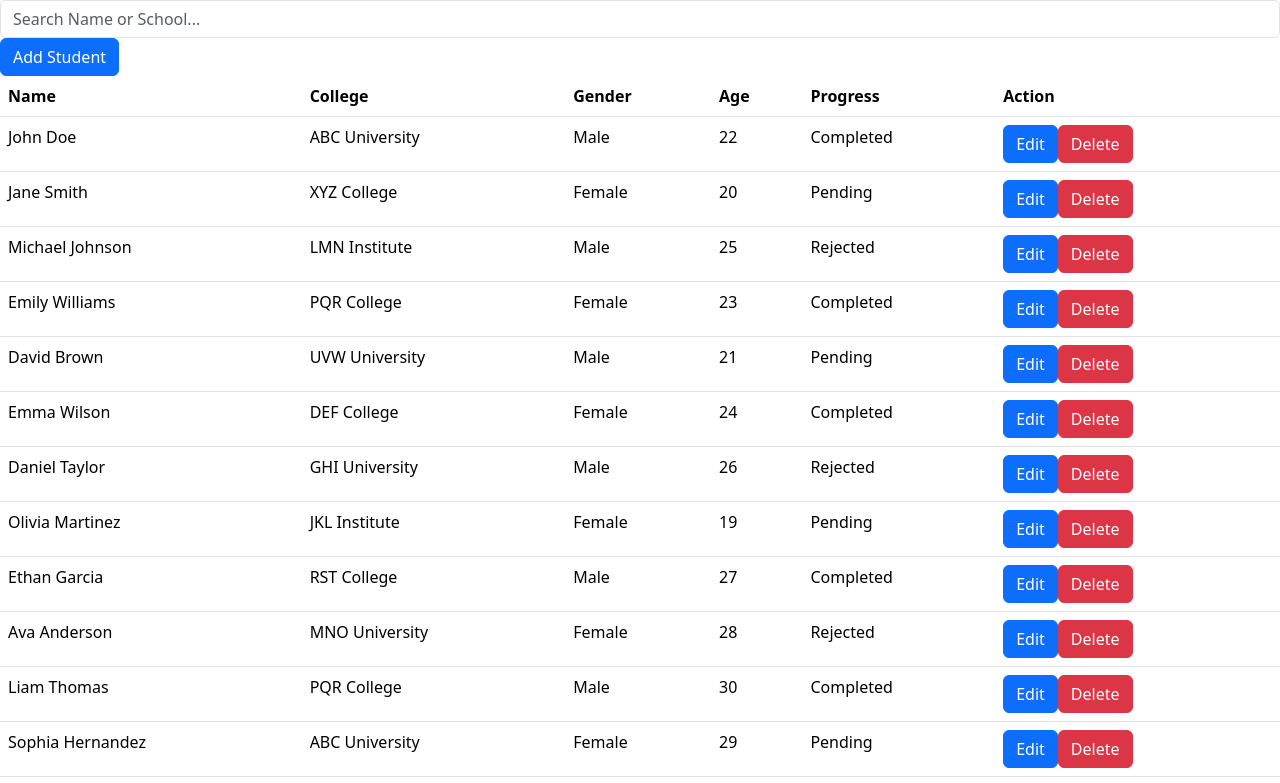
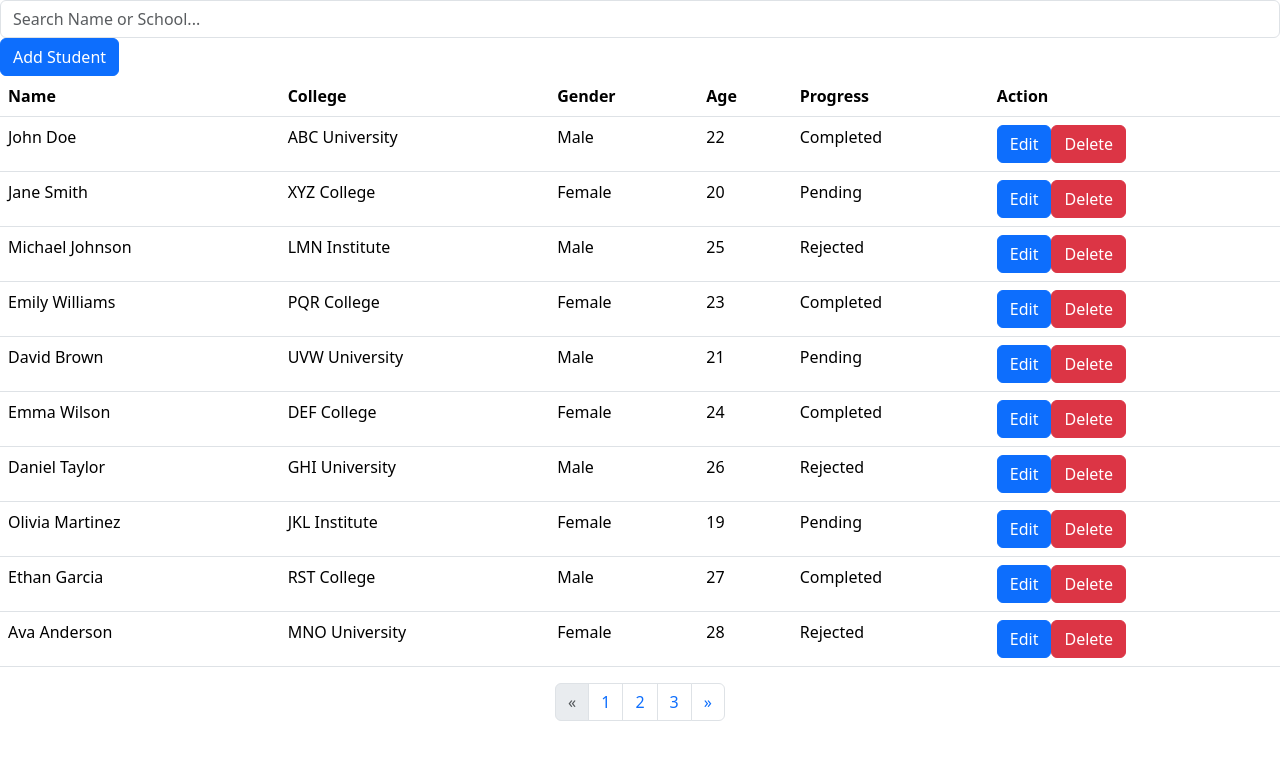
Before and after one commit to Zuke99/Coditation-StudentApp, an Angular app: page / in a window 1280 px wide. Shown: the top 783 px of the page. Built offline with nearby package versions, Linux system fonts and the light colour scheme.

Commit message:
added pagination

```diff
--- a/src/app/components/student-list/student-list/student-list.component.html
+++ b/src/app/components/student-list/student-list/student-list.component.html
@@ -17,7 +17,7 @@
       </tr>
     </thead>
     <tbody>
-      <tr *ngFor="let student of students">
+      <tr *ngFor="let student of paginatedData">
         <td>{{ student.studentName }}</td>
         <td>{{ student.college }}</td>
         <td>{{ student.gender }}</td>
@@ -30,6 +30,32 @@
       </tr>
     </tbody>
   </table>
+
+
+  <!-- Bootstrap pagination -->
+<nav aria-label="Page navigation">
+    <ul class="pagination justify-content-center">
+      <!-- Previous page button -->
+      <li class="page-item" [class.disabled]="currentPage === 1">
+        <button class="page-link" (click)="onPageChange(currentPage - 1)" aria-label="Previous">
+          <span aria-hidden="true">&laquo;</span>
+        </button>
+      </li>
+      <!-- Page numbers -->
+      <li class="page-item" *ngFor="let page of totalPages">
+        <button class="page-link" (click)="onPageChange(page)">{{ page }}</button>
+      </li>
+      <!-- Next page button -->
+      <li class="page-item" [class.disabled]="currentPage === totalPages.length">
+        <button class="page-link" (click)="onPageChange(currentPage + 1)" aria-label="Next">
+          <span aria-hidden="true">&raquo;</span>
+        </button>
+      </li>
+    </ul>
+  </nav>
+
+
+
 
 <!-- Modal -->
 <div class="modal modal-dialog-scrollable" tabindex="-1" id="exampleModal" aria-labelledby="exampleModalLabel"
--- a/src/app/components/student-list/student-list/student-list.component.ts
+++ b/src/app/components/student-list/student-list/student-list.component.ts
@@ -31,6 +31,10 @@ export class StudentListComponent {
   students: any[] = [];
   isEditModalOpen: any;
   isEditOperation: boolean;
+  pageSize = 10
+  currentPage = 1
+  paginatedData: any[] = [];
+  //totalPages: any;
 
   constructor(private fb: FormBuilder) {
     this.createForm();
@@ -67,14 +71,7 @@ export class StudentListComponent {
       localStorageData.sort((a, b) => (parseInt(a.id) < parseInt(b.id) ? 1 : -1))
       this.students = localStorageData
     }
-    // let initialStudents = StudentData;
-    // let localStorageData = this.getExistingStudents();
-    // initialStudents = [...initialStudents, ...localStorageData];
-    // localStorage.setItem('StudentDetails',JSON.stringify(initialStudents));
-    // initialStudents.sort((a, b) => (parseInt(a.id) < parseInt(b.id) ? 1 : -1));
-    // this.students = initialStudents;
-
-
+    this.paginateData();
   }
   addStudent() {
     this.studentForm.reset();
@@ -251,4 +248,22 @@ export class StudentListComponent {
   removeCourse(index: number): void {
     this.courses.removeAt(index);
   }
+
+  paginateData(): void {
+    const startIndex = (this.currentPage - 1) * this.pageSize;
+    const endIndex = startIndex + this.pageSize;
+    this.paginatedData = this.students.slice(startIndex, endIndex);
+    console.log("paginateddata", this.paginatedData);
+  }
+
+  get totalPages(): number[] {
+    const totalItems = this.students.length;
+    const totalPages = Math.ceil(totalItems / this.pageSize);
+    return Array.from({ length: totalPages }, (_, i) => i + 1);
+  }
+
+  onPageChange(pageNumber: number): void {
+    this.currentPage = pageNumber;
+    this.paginateData();
+  }
 }
```
